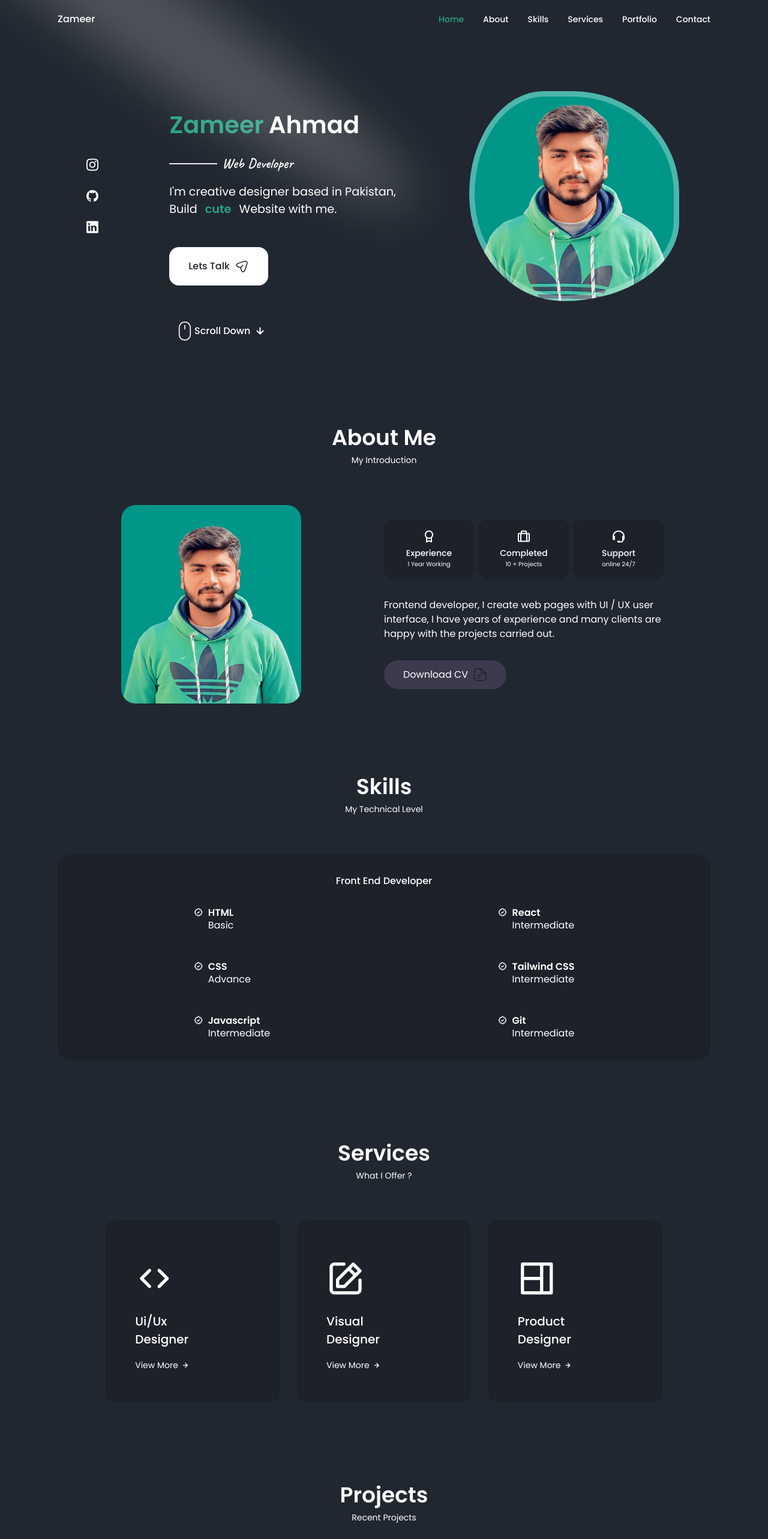
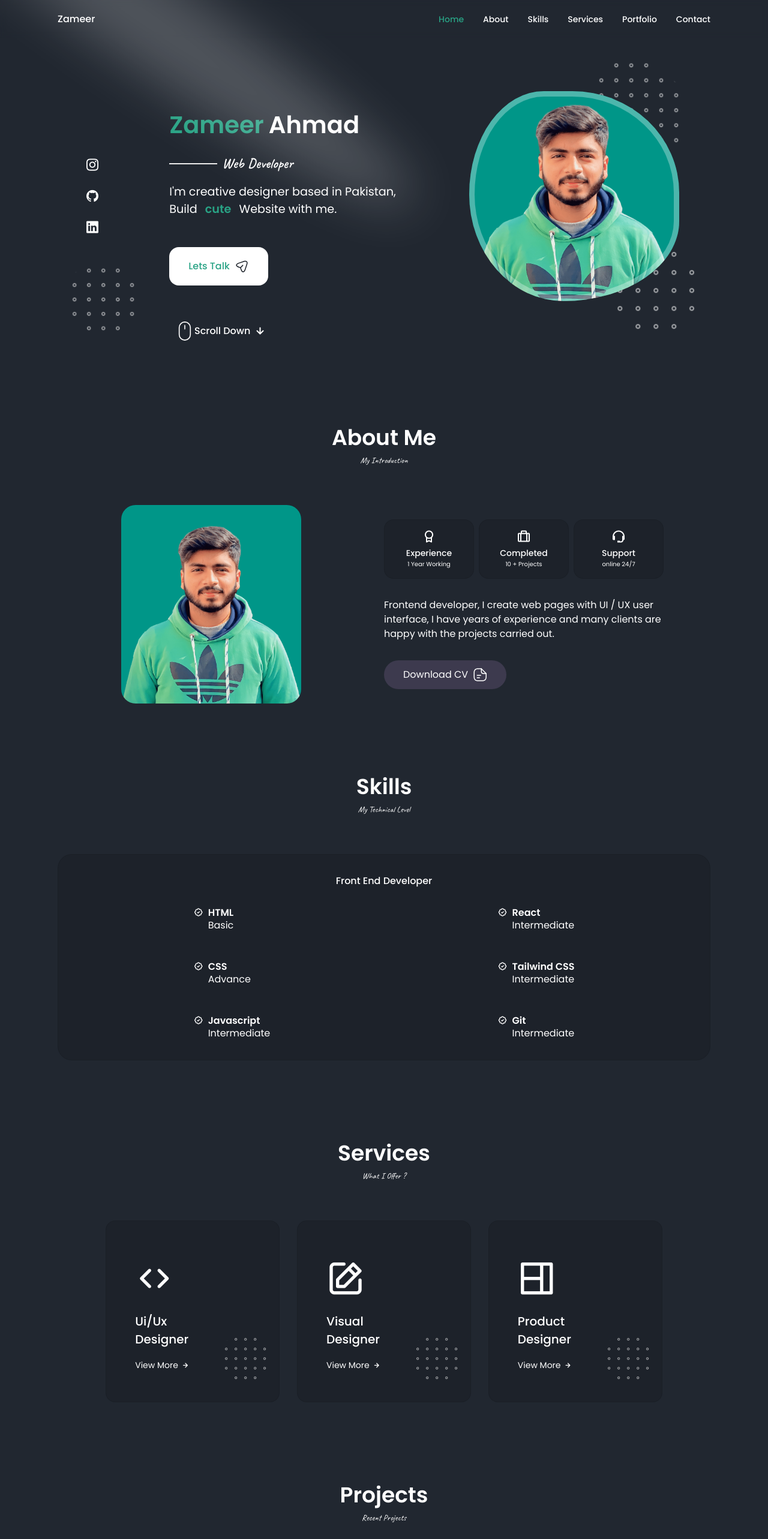
Before and after one commit to Zameerahmad01/personal-portfolio, a React (Vite) app: page / in a window 1280 px wide. Shown: the top 2566 px of the page at 60% size. Built offline with nearby package versions, Linux system fonts and the light colour scheme.

Commit message:
add shapes in sections

```diff
--- a/src/App.css
+++ b/src/App.css
@@ -126,12 +126,14 @@ img {
 .section__title {
   font-size: var(--h1-font-size);
   color: var(--title-color);
+  /* font-family: caveat; */
 }
 
 .section__subtitle {
   display: block;
   font-size: var(--small-font-size);
   margin-bottom: 4rem;
+  font-family: 'caveat', 'poppins';
 }
 
 .section__title,
@@ -155,7 +157,7 @@ img {
 .button {
   display: inline-block;
   background-color: var(--title-color);
-  color: var(--container-color);
+  color: var(--title-color-dark);
   padding: 1.25rem 2rem;
   border-radius: 1rem;
   font-weight: var(--font-medium);
@@ -164,6 +166,7 @@ img {
 
 .button:hover {
   background-color: var(--title-color-dark);
+  color: var(--title-color);
 }
 
 .button__icon {
--- a/src/components/about/About.css
+++ b/src/components/about/About.css
@@ -62,6 +62,8 @@
 
   }
 
+
+
 .abt-button:hover::before {
     transform: scaleX(1);
   }
@@ -84,11 +86,7 @@
     width: 100%;
     height: inherit;
     border-radius: inherit;
-    background: linear-gradient(
-      82.3deg,
-      rgba(150, 93, 233, 1) 10.8%,
-      rgba(99, 88, 238, 1) 94.3%
-    );
+    background: linear-gradient(90deg, rgba(255,255,255,1) 0%, rgba(41,163,133,1) 34%);
     transition: all 0.475s;
   }
 
--- a/src/components/about/About.jsx
+++ b/src/components/about/About.jsx
@@ -1,26 +1,31 @@
-import React from 'react'
-import './About.css'
-import AboutImg from '../../assets/zameer_profile.png'
-import Info from './Info'
-import Cv from '../../assets/John-Cv.pdf'
+import React from "react";
+import "./About.css";
+import AboutImg from "../../assets/zameer_profile.png";
+import Info from "./Info";
+import Cv from "../../assets/John-Cv.pdf";
 
 function About() {
   return (
-    <section className='about section ' id='about'>
+    <section className="about section " id="about">
       <h2 className="section__title">About Me</h2>
-      <span className='section__subtitle'>My Introduction</span>
+      <span className="section__subtitle">My Introduction</span>
 
       <div className="about__container container grid">
-        <img src={AboutImg} alt="" className='about__img' />
+        <img src={AboutImg} alt="" className="about__img" />
 
         <div className="about__data">
-            <Info/>
+          <Info />
 
-            <p className='about__description'>Frontend developer, I create web pages with UI / UX user interface, I have years of experience and many clients are happy with the projects carried out.</p>
+          <p className="about__description">
+            Frontend developer, I create web pages with UI / UX user interface,
+            I have years of experience and many clients are happy with the
+            projects carried out.
+          </p>
 
-            <button className='abt-button'>
-               <a download="" href={Cv} className='abt-button-content'>Download CV
-            <svg
+          <button className="abt-button">
+            <a download="" href={Cv} className="abt-button-content">
+              Download CV
+              <svg
                 class="button__icon"
                 xmlns="http://www.w3.org/2000/svg"
                 width="24"
@@ -30,28 +35,27 @@ function About() {
               >
                 <path
                   d="M15.25 22.7502H9.25C3.82 22.7502 1.5 20.4302 1.5 15.0002V9.00024C1.5 3.57024 3.82 1.25024 9.25 1.25024H14.25C14.66 1.25024 15 1.59024 15 2.00024C15 2.41024 14.66 2.75024 14.25 2.75024H9.25C4.64 2.75024 3 4.39024 3 9.00024V15.0002C3 19.6102 4.64 21.2502 9.25 21.2502H15.25C19.86 21.2502 21.5 19.6102 21.5 15.0002V10.0002C21.5 9.59024 21.84 9.25024 22.25 9.25024C22.66 9.25024 23 9.59024 23 10.0002V15.0002C23 20.4302 20.68 22.7502 15.25 22.7502Z"
-                  fill="var(--container-color)"
+                  fill="var(--title-color)"
                 ></path>
                 <path
                   d="M22.25 10.7502H18.25C14.83 10.7502 13.5 9.42023 13.5 6.00023V2.00023C13.5 1.70023 13.68 1.42023 13.96 1.31023C14.24 1.19023 14.56 1.26023 14.78 1.47023L22.78 9.47023C22.99 9.68023 23.06 10.0102 22.94 10.2902C22.82 10.5702 22.55 10.7502 22.25 10.7502ZM15 3.81023V6.00023C15 8.58023 15.67 9.25023 18.25 9.25023H20.44L15 3.81023Z"
-                  fill="var(--container-color)"
+                  fill="var(--title-color)"
                 ></path>
                 <path
                   d="M13.25 13.7502H7.25C6.84 13.7502 6.5 13.4102 6.5 13.0002C6.5 12.5902 6.84 12.2502 7.25 12.2502H13.25C13.66 12.2502 14 12.5902 14 13.0002C14 13.4102 13.66 13.7502 13.25 13.7502Z"
-                  fill="var(--container-color)"
+                  fill="var(--title-color)"
                 ></path>
                 <path
                   d="M11.25 17.7502H7.25C6.84 17.7502 6.5 17.4102 6.5 17.0002C6.5 16.5902 6.84 16.2502 7.25 16.2502H11.25C11.66 16.2502 12 16.5902 12 17.0002C12 17.4102 11.66 17.7502 11.25 17.7502Z"
-                  fill="var(--container-color)"
+                  fill="var(--title-color)"
                 ></path>
-            </svg>
+              </svg>
             </a>
-            </button>
-
+          </button>
         </div>
       </div>
     </section>
-  )
+  );
 }
 
-export default About
+export default About;
--- a/src/components/contact/Contact.css
+++ b/src/components/contact/Contact.css
@@ -128,12 +128,12 @@
     justify-content: center;
     position: relative;
     transition: all 0.3s ease;
-    min-width: 180px;
-    padding: 16px;
+    min-width: 160px;
+    padding: 14px;
     height: 60px;
     font-family: "Galano Grotesque", Poppins, Montserrat, sans-serif;
     font-style: normal;
-    font-size: 18px;
+    font-size: 14px;
     font-weight: 600;
     color: var(--title-color-dark);
   }
--- a/src/components/home/Home.css
+++ b/src/components/home/Home.css
@@ -1,8 +1,11 @@
-
+.home{
+    overflow: hidden;
+}
 
 
 .home__container{
     row-gap: 2rem;
+    position: relative;
 }
 
 
@@ -139,7 +142,34 @@
     }
 } */
 
+.shape{
+    position: absolute;
+    filter: invert(1);
+    opacity: .6;
+    z-index: -10;
+}
 
+.shape-1{
+    width: 200px;
+    height: 200px;
+    top: 2rem;
+    right: 2rem;
+    z-index: -1;
+}
+
+.shape-2{
+    width: 150px;
+    height: 150px;
+    bottom: 1rem;
+    right: 1rem;
+}
+
+.shape-3{
+    width: 120px;
+    height: 120px;
+    bottom: 1rem;
+    left: 1rem;
+}
 
 @media screen and (max-width: 992px) {
     .home__content{
@@ -168,6 +198,20 @@
 
     .home__scroll{
         margin-left: 8rem;
+    }
+
+    .shape-1{
+        right: 0;
+        top: 2rem;
+    }
+
+    .shape-2{
+        bottom: 0;
+        right: 0;
+    }
+
+    .shape-3{
+        display: none;
     }
 }
 
@@ -228,4 +272,24 @@
             transform: translateX(0);
         }
     }
+
+    .shape-1{
+        top: 1rem;
+        right: 3rem;
+    }
+
+    .shape-2{
+        bottom: 7rem;
+        right: 4rem;
+    }
 }
+
+@media screen and (max-width: 576px) {
+    .shape-1{
+        right: 0;
+    }
+
+    .shape-2{
+        display: none;
+    }
+}
--- a/src/components/home/Home.jsx
+++ b/src/components/home/Home.jsx
@@ -1,13 +1,14 @@
-import React from 'react'
-import Social from './Social'
-import Data from './Data'
-import Scroll from './Scroll'
-import { Spotlight } from '../ui/SpotLight'
+import React from "react";
+import Social from "./Social";
+import Data from "./Data";
+import Scroll from "./Scroll";
+import { Spotlight } from "../ui/SpotLight";
+import shape1 from "../../assets/shape-1.png";
+import shape2 from "../../assets/shape-2.png";
 
 function Home() {
   return (
     <section className="Home section relative" id="home">
-
       <div className="home__container container grid">
         <div className="home__content grid">
           <Social />
@@ -18,14 +19,20 @@ function Home() {
         </div>
 
         <Scroll />
+
+        <img src={shape1} alt="" className="shape shape-1" />
+      <img src={shape2} alt="" className="shape shape-2" />
+      <img src={shape2} alt="" className="shape shape-3" />
       </div>
 
       <Spotlight
         className="-top-40 left-0 md:left-60 md:-top-20"
         fill="white"
       />
+
+
     </section>
-  )
+  );
 }
 
-export default Home
+export default Home;
--- a/src/components/services/Services.css
+++ b/src/components/services/Services.css
@@ -44,6 +44,14 @@
 
 .services__button:hover .services__button-icon{
     transform: translateX(.25rem);
+}
+
+.services-shape-2{
+    width: 80px;
+    height: 80px;
+    bottom: 2rem;
+    right: 1rem;
+    z-index: 1;
 }
 
 .services__modal{
--- a/src/components/services/Services.jsx
+++ b/src/components/services/Services.jsx
@@ -1,5 +1,6 @@
 import React, { useState } from 'react'
 import './Services.css'
+import shape2 from '../../assets/shape-2.png'
 
 const design=[
 "I develop the user interface.",
@@ -32,6 +33,8 @@ function Services() {
                 View More
                 <i className='uil uil-arrow-right services__button-icon'></i>
             </span>
+
+            <img src={shape2} alt="" className='shape services-shape-2' />
 
             <div className={ToggleState === 1 ? "services__modal active_modal" : "services__modal"}>
                 <div className="services__modal-content">
@@ -71,6 +74,8 @@ function Services() {
                 <i className='uil uil-arrow-right services__button-icon'></i>
             </span>
 
+            <img src={shape2} alt="" className='shape services-shape-2' />
+
             <div className={ToggleState === 2 ? "services__modal active_modal" : "services__modal"}>
                 <div className="services__modal-content">
                     <i className='uil uil-times services__modal-close'
@@ -94,6 +99,8 @@ function Services() {
                         ))}
 
                     </ul>
+
+
                 </div>
             </div>
         </div>
@@ -109,6 +116,8 @@ function Services() {
                 View More
                 <i className='uil uil-arrow-right services__button-icon'></i>
             </span>
+
+            <img src={shape2} alt="" className='shape services-shape-2' />
 
             <div className={ToggleState === 3 ? "services__modal active_modal" : "services__modal"}>
                 <div className="services__modal-content">
```
Also changed, not shown: src/assets/shape-1.png (added), src/assets/shape-2.png (added). Lines whose indentation alone changed are shown as unchanged.
